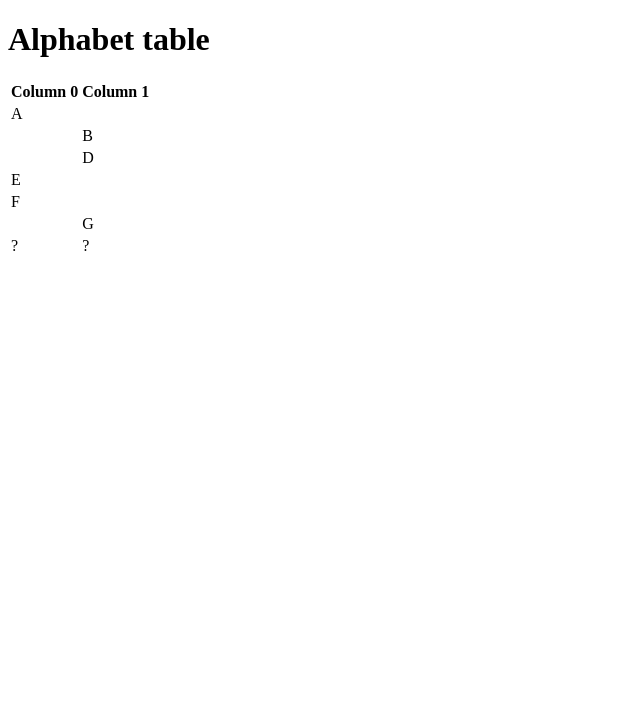
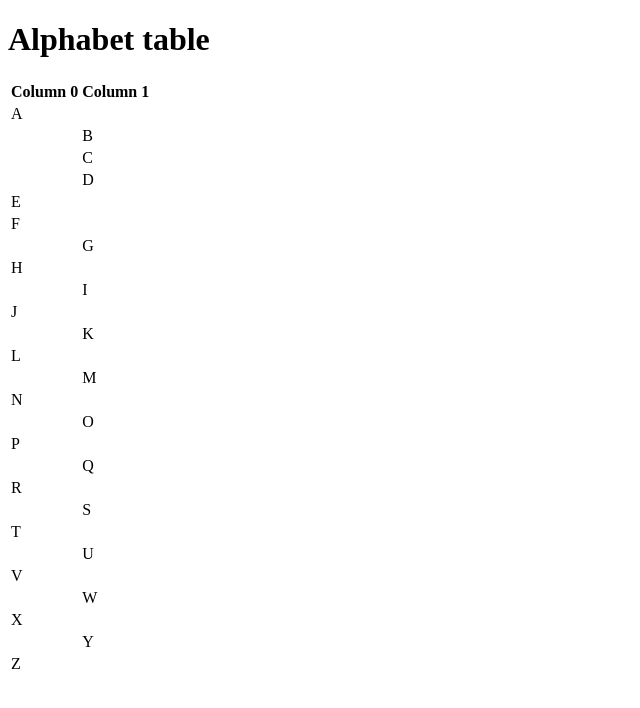
Before and after one commit to comp426-2022-spring/a00-colehenry, a website: page index.html in a window 1280 px wide. Shown: the whole page, without its empty margins (0-640 px from the left). Drawn offline with Linux system fonts and the light colour scheme.

Commit message:
changed index

```diff
--- a/index.html
+++ b/index.html
@@ -28,6 +28,10 @@
                 </tr>
                 <tr>
                     <td></td>
+                    <td>C</td>
+                </tr>
+                <tr>
+                    <td></td>
                     <td>D</td>
                 </tr>
                 <tr>
@@ -38,14 +42,85 @@
                     <td>F</td>
                     <td></td>
                 </tr>
-
                 <tr>
                     <td></td>
                     <td>G</td>
                 </tr>
                 <tr>
-                    <td>?</td>
-                    <td>?</td>
+                    <td>H</td>
+                    <td></td>
+                </tr>
+                <tr>
+                    <td></td>
+                    <td>I</td>
+                </tr>
+                <tr>
+                    <td>J</td>
+                    <td></td>
+                </tr>
+                <tr>
+                    <td></td>
+                    <td>K</td>
+                </tr>
+                <tr>
+                    <td>L</td>
+                    <td></td>
+                </tr>
+                <tr>
+                    <td></td>
+                    <td>M</td>
+                </tr>
+                <tr>
+                    <td>N</td>
+                    <td></td>
+                </tr>
+                <tr>
+                    <td></td>
+                    <td>O</td>
+                </tr>
+                <tr>
+                    <td>P</td>
+                    <td></td>
+                </tr>
+                <tr>
+                    <td></td>
+                    <td>Q</td>
+                </tr>
+                <tr>
+                    <td>R</td>
+                    <td></td>
+                </tr>
+                <tr>
+                    <td></td>
+                    <td>S</td>
+                </tr>
+                <tr>
+                    <td>T</td>
+                    <td></td>
+                </tr>
+                <tr>
+                    <td></td>
+                    <td>U</td>
+                </tr>
+                <tr>
+                    <td>V</td>
+                    <td></td>
+                </tr>
+                <tr>
+                    <td></td>
+                    <td>W</td>
+                </tr>
+                <tr>
+                    <td>X</td>
+                    <td></td>
+                </tr>
+                <tr>
+                    <td></td>
+                    <td>Y</td>
+                </tr>
+                <tr>
+                    <td>Z</td>
+                    <td></td>
                 </tr>
             </tbody>
         </table>
```
